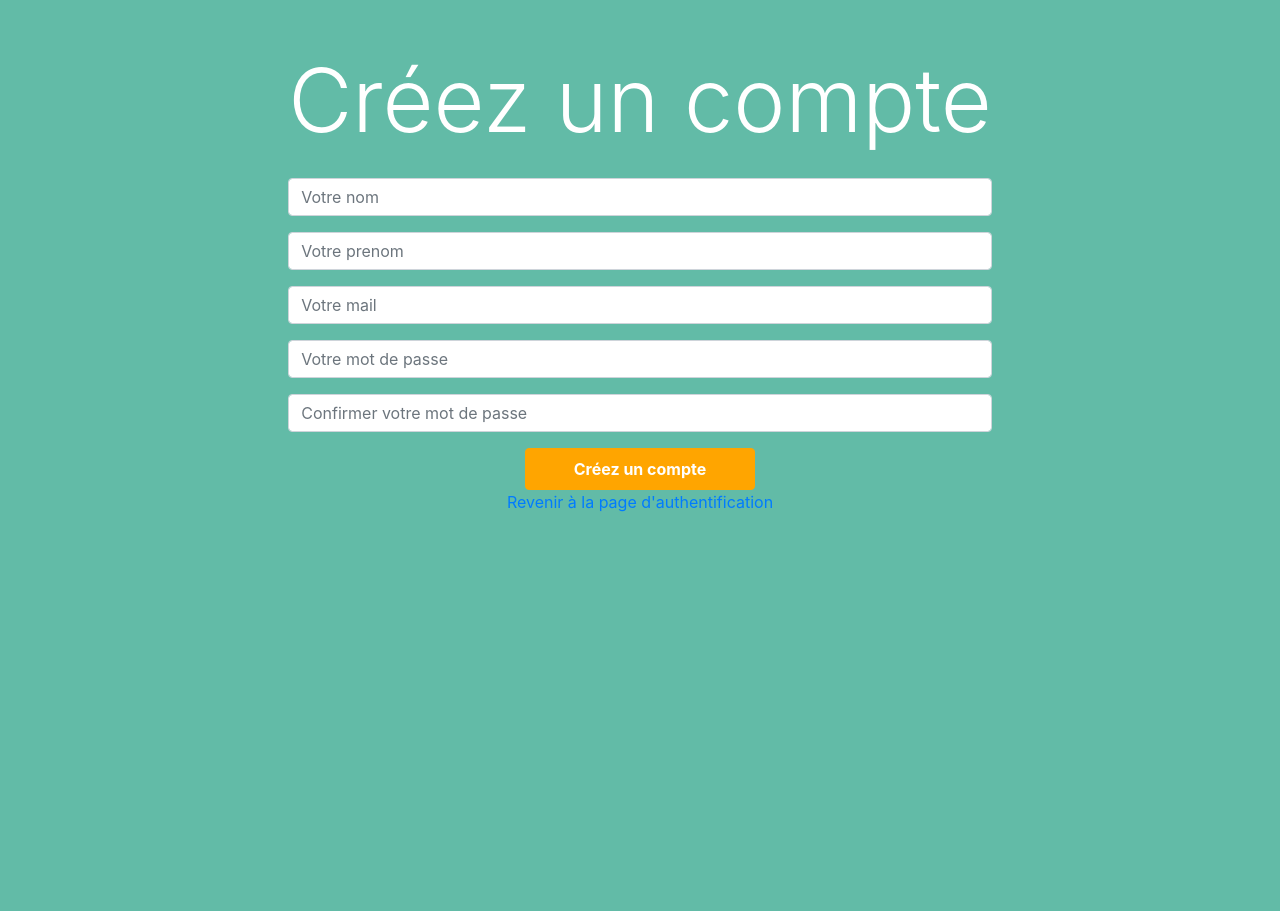
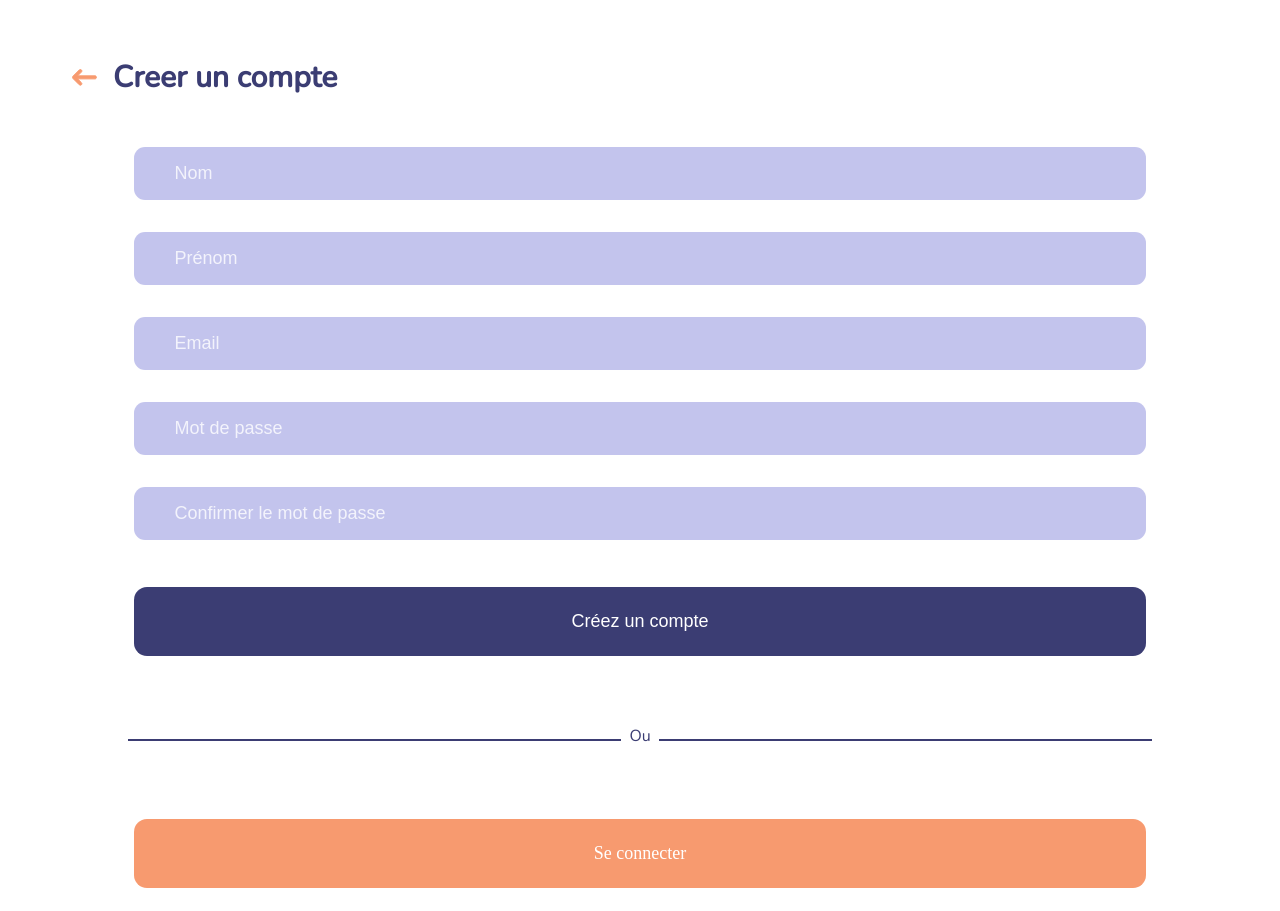
Before and after one commit to NicolasDehes/casino, a PHP site: page /vue/inscription.php in a window 1280 px wide. Before the commit the page ends 512 px from the top, so only its background shows below. Run offline with PHP 8.4, Linux system fonts and the light colour scheme; some libraries are stand-ins or nearby versions.

Commit message:
Design inscription et mot de passe oublié

```diff
--- a/vue/accueil.php
+++ b/vue/accueil.php
@@ -6,8 +6,11 @@
     <meta name="viewport" content="width=device-width, initial-scale=1, shrink-to-fit=no">
     <link rel="shortcut icon" type="image/png" href="https://img.icons8.com/cotton/2x/checkmark.png">
     <!-- Bootstrap CSS -->
-    <link rel="stylesheet" href="https://maxcdn.bootstrapcdn.com/bootstrap/4.0.0/css/bootstrap.min.css" integrity="sha384-Gn5384xqQ1aoWXA+058RXPxPg6fy4IWvTNh0E263XmFcJlSAwiGgFAW/dAiS6JXm" crossorigin="anonymous">
+    <link rel="preconnect" href="https://fonts.googleapis.com">
+    <link rel="preconnect" href="https://fonts.gstatic.com" crossorigin>
+    <link href="https://fonts.googleapis.com/css2?family=Nunito:wght@300;400;500&family=Poppins:ital,wght@0,200;0,600;1,100;1,200;1,300;1,400;1,500;1,600&display=swap" rel="stylesheet">
     <link rel="stylesheet" type="text/css" href="css/animation.css">
+    <link rel="stylesheet" type="text/css" href="css/global.css">
     <title>Accueil</title>
   </head>
   <body style="background: #62bba7" class="text-white">
--- /dev/null
+++ b/vue/css/global.css
@@ -0,0 +1,71 @@
+.header {
+    display: flex;
+    align-items: center;
+    padding: 3vh 5vw;
+}
+.header .back {
+    margin-right: 1rem;
+    display: flex;
+    align-items: center;
+}
+.header__title {
+    font-family: Nunito, sans-serif;
+    font-style: normal;
+    font-weight: bold;
+    font-size: 30px;
+    line-height: 41px;
+    color: #3B3D73;
+}
+.header__title--center {
+    margin: auto;
+    text-align: center;
+}
+
+
+.input {
+    background-color: #FDDACC;
+    border: 0;
+    color: #4a4949;
+    padding: 1rem 2.5rem;
+    font-size: 18px;
+    border-radius: 11px;
+    width: 100%;
+    box-sizing: border-box;
+}
+.input::placeholder, .input--secondary::placeholder {
+    color: white;
+    opacity: 0.8;
+}
+.input--secondary {
+    border: 0;
+    padding: 1rem 2.5rem;
+    font-size: 18px;
+    color: #4a4949;
+    border-radius: 11px;
+    width: 100%;
+    background-color: rgba(135, 138, 219, 0.5);
+    box-sizing: border-box;
+}
+
+
+.separator {
+    text-align: center;
+    padding: 0.5vw 0;
+}
+.separator::after {
+    content: "";
+    display: block;
+    height: 2px;
+    width: 80vw;
+    background-color: #3B3D73;
+    position: relative;
+    bottom: 8px;
+    z-index: -1;
+}
+.separator-text {
+    background-color: white;
+    color: #3B3D73;
+    padding: 0 0.5rem;
+    font-size: 16px;
+    font-family: Nunito, sans-serif;
+}
--- a/vue/css/login.css
+++ b/vue/css/login.css
@@ -1,32 +1,11 @@
-.header {
-  display: flex;
-  align-items: center;
-  padding: 5vh 10vw;
-}
-.header .back {
-  margin-right: 1rem;
-  display: flex;
-  align-items: center;
-}
-.header__title {
-  font-family: Nunito, sans-serif;
-  font-style: normal;
-  font-weight: bold;
-  font-size: 30px;
-  line-height: 41px;
-  color: #3B3D73;
-}
-.header__title--center {
-  margin: auto;
-  text-align: center;
-}
+
 
 .form {
   display: flex;
   flex-direction: column;
   align-items: center;
-  gap: 3rem;
-  width: 60%;
+  gap: 2rem;
+  width: 80%;
 }
 
 .login {
@@ -36,7 +15,8 @@
   gap: 2rem;
   width: 100%;
 }
-.login__button {
+
+.button {
   background-color: #F79A6F;
   border: 0;
   font-size: 18px;
@@ -49,45 +29,25 @@
   text-decoration: none;
   text-align: center;
   margin: 15px;
+  box-sizing: border-box;
 }
 
-.input {
-  background-color: #FDDACC;
+.button--secondary{
+  background-color: #3B3D73;
   border: 0;
-  padding: 1rem 2.5rem;
   font-size: 18px;
-  border-radius: 11px;
+  color: white;
   width: 100%;
-}
-.input::placeholder {
-  color: white;
-  opacity: 1;
-}
-.input--secondary {
-  background-color: rgba(135, 138, 219, 0.5);
+  min-width: fit-content;
+  max-width: 100vw;
+  padding: 1.5rem 1.5rem;
+  border-radius: 13px;
+  text-decoration: none;
+  text-align: center;
+  margin: 15px;
+  box-sizing: border-box;
 }
 
-.separator {
-  text-align: center;
-  padding: 1vw 0;
-}
-.separator::after {
-  content: "";
-  display: block;
-  height: 1px;
-  width: 80vw;
-  background-color: #3B3D73;
-  position: relative;
-  bottom: 8px;
-  z-index: -1;
-}
-.separator-text {
-  background-color: white;
-  color: #3B3D73;
-  padding: 0 0.5rem;
-  font-size: 16px;
-  font-family: Nunito, sans-serif;
-}
 
 .messageLogin {
   font-family: Poppins, sans-serif;
@@ -136,3 +96,6 @@
 .alert{
   color: red ;
 }
+
+
+/* Register */
--- a/vue/inscription.php
+++ b/vue/inscription.php
@@ -7,38 +7,41 @@
     <meta name="viewport" content="width=device-width, initial-scale=1, shrink-to-fit=no">
     <link rel="shortcut icon" type="image/png" href="https://img.icons8.com/cotton/2x/checkmark.png">
     <!-- Bootstrap CSS -->
-    <link rel="stylesheet" href="https://maxcdn.bootstrapcdn.com/bootstrap/4.0.0/css/bootstrap.min.css" integrity="sha384-Gn5384xqQ1aoWXA+058RXPxPg6fy4IWvTNh0E263XmFcJlSAwiGgFAW/dAiS6JXm" crossorigin="anonymous">
+    <link rel="preconnect" href="https://fonts.googleapis.com">
+    <link rel="preconnect" href="https://fonts.gstatic.com" crossorigin>
+    <link href="https://fonts.googleapis.com/css2?family=Nunito:wght@300;400;500&family=Poppins:ital,wght@0,200;0,600;1,100;1,200;1,300;1,400;1,500;1,600&display=swap" rel="stylesheet">
     <link rel="stylesheet" type="text/css" href="css/animation.css">
+    <link rel="stylesheet" type="text/css" href="css/global.css">
+    <link rel="stylesheet" type="text/css" href="css/login.css">
     <title>Création compte</title>
   </head>
-  <body style="background: #62bba7" class="text-white">
-    <div class="container d-flex justify-content-center mt-5">
-        <div class="row w-60">
-            <div class="col-md text-center">
-                <h1 class="display-2 text-center">Créez un compte</h1>
-                <form class="form-inlin mt-4" method="POST" action="../controleur/FrontControleur.php?action=creer_inscription">
-                    <div class="form-group">
-                        <input type="nom" class="form-control" name="nom" placeholder="Votre nom" required>
-                    </div>
-                    <div class="form-group">
-                        <input type="prenom" class="form-control" name="prenom" placeholder="Votre prenom" required>
-                    </div>
-                    <div class="form-group">
-                        <input type="email" class="form-control" name="email" placeholder="Votre mail" required>
-                    </div>
-                    <div class="form-group">
-                        <input type="password" class="form-control" name="password" placeholder="Votre mot de passe" required>
-                    </div>
-                    <div class="form-group">
-                        <input type="password" class="form-control" name="password_conf" placeholder="Confirmer votre mot de passe" required>
-                    </div>
-                    <h5 class="display-5 text-center"><?php if (!empty($_SESSION['message'])) echo $_SESSION['message']; ?></h5>
-                    <button type="submit" class="btn btn-primary px-5 py-2 font-weight-bold" style="color:white; background:orange; border-color:orange">Créez un compte</button>
-                </form>
-                <div><a href="../controleur/FrontControleur.php?action=login">Revenir à la page d'authentification</a></div>
+  <body>
+    <header class="header">
+        <a href="../controleur/FrontControleur.php?action=login"><svg class="back" width="25" height="17" viewBox="0 0 25 17" fill="none" xmlns="http://www.w3.org/2000/svg">
+            <path d="M0.939339 9.4246L7.3033 15.7886C7.88909 16.3744 8.83884 16.3744 9.42462 15.7886C10.0104 15.2028 10.0104 14.253 9.42462 13.6672L5.62132 9.86394L23 9.86394C23.8284 9.86394 24.5 9.19237 24.5 8.36394C24.5 7.53552 23.8284 6.86394 23 6.86394L5.62132 6.86394L9.42462 3.06064C10.0104 2.47486 10.0104 1.52511 9.42462 0.939322C8.83884 0.353534 7.88909 0.353534 7.3033 0.939321L0.939339 7.30328C0.353554 7.88907 0.353554 8.83882 0.939339 9.4246Z" fill="#F79A6F" stroke="#F79A6F"/>
+        </svg></a>
+        <h2 class="header__title">Creer un compte</h2>
+    </header>
+    <div class="login">
+        <?php if (!empty($_SESSION['message'])) { ?>
+            <div class="alert" role="alert">
+                <?php echo $_SESSION['message']; ?>
             </div>
+        <?php } ?>
+        <form class="form" method="POST" action="../controleur/FrontControleur.php?action=creer_inscription">
+            <input type="nom" class="input--secondary" name="nom" placeholder="Nom" required>
+            <input type="prenom" class="input--secondary" name="prenom" placeholder="Prénom" required>
+            <input type="email" class="input--secondary" name="email" placeholder="Email" required>
+            <input type="password" class="input--secondary" name="password" placeholder="Mot de passe" required>
+            <input type="password" class="input--secondary" name="password_conf" placeholder="Confirmer le mot de passe" required>
+            <button type="submit" class="button--secondary">Créez un compte</button>
+            <p class="separator"><span class="separator-text">Ou</span></p>
+            <a class="button" href="../controleur/FrontControleur.php?action=login">Se connecter</a>
+        </form>
+                <!-- <div><a href="../controleur/FrontControleur.php?action=login">Revenir à la page d'authentification</a></div>
+            </div> -->
 
-        </div>
+    </div>
 
     </div>
     <!-- Optional JavaScript -->
```
Also changed, not shown: fichier_log.txt (+13 -0 lines), vue/login.php (+4 -3 lines), vue/motdepasse.php (+27 -17 lines).
